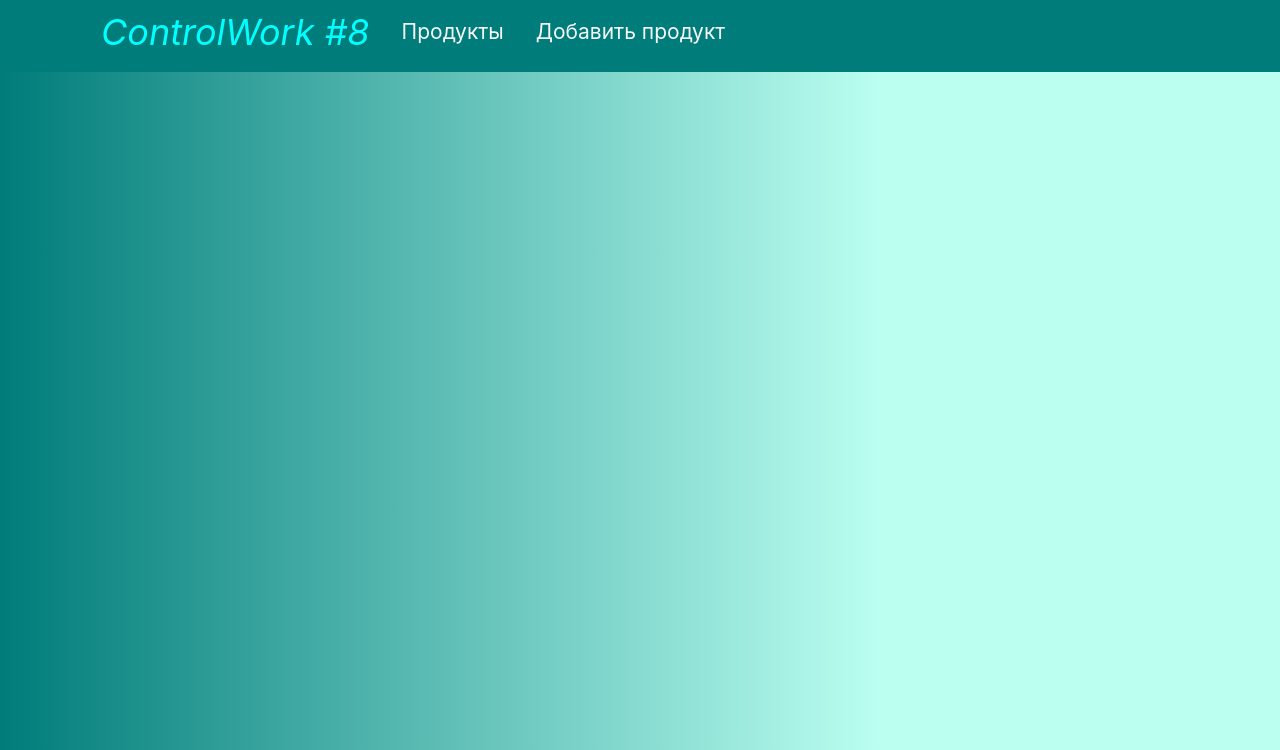
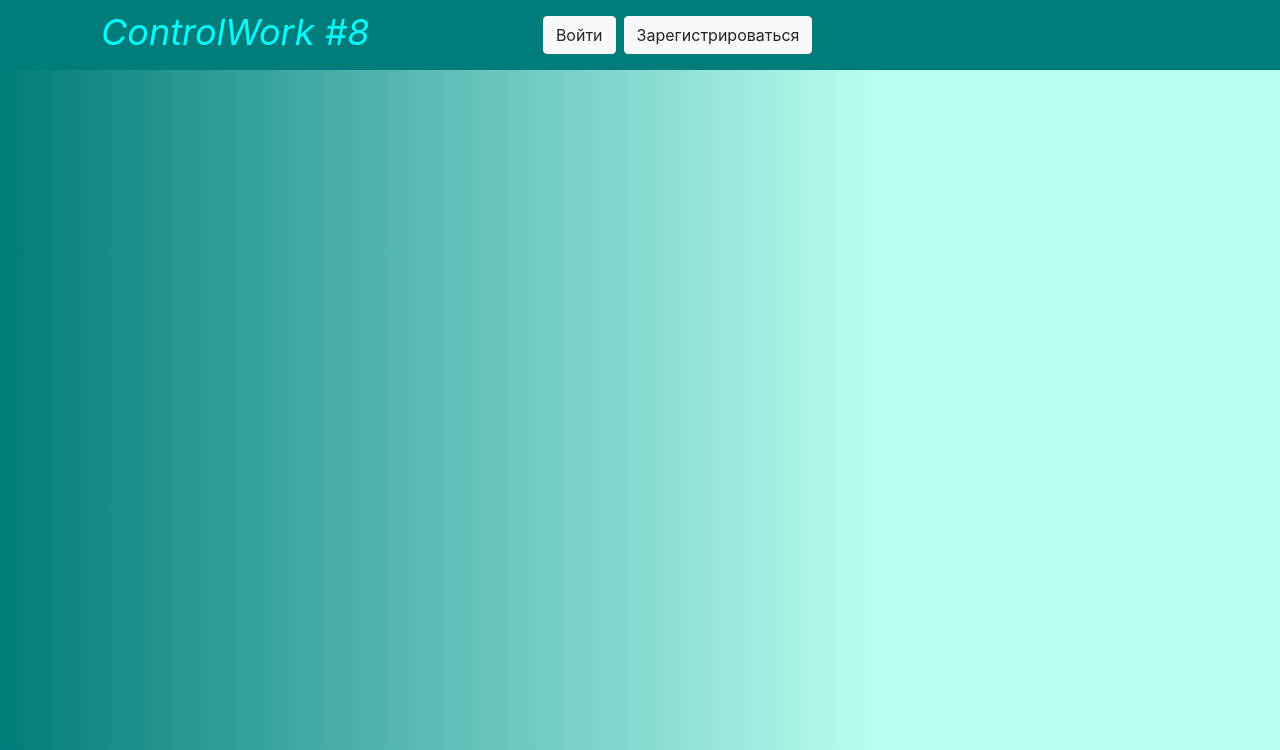
Before and after one commit to Rashid-ad-din/homework_68_rashid_gulamov, a Django app: template headhunter/webapp/templates/base.html in a window 1280 px wide. Shown: the top 750 px of the page. Run offline with Django 3.2, Linux system fonts and the light colour scheme; the template is opened without the code that fills it, so the values that code supplies are empty; some libraries are stand-ins or nearby versions.

Commit message:
Добавлены ссылки на кнопки регистрации, логина и логаута пользователей.

```diff
--- a/headhunter/webapp/templates/base.html
+++ b/headhunter/webapp/templates/base.html
@@ -30,17 +30,10 @@
 
 <div class="fixed-top" style="background-color: rgb(0,124,122);">
     <div class="container container-fluid d-flex">
-        <a class="navbar-brand ml-3" href="#"
+        <a class="navbar-brand ml-3" href="{% url 'index' %}"
            style="font-size: 36px; font-style: italic; color: aqua;">ControlWork #8</a>
         <div style="font-size: 21px; ">
             <ul class="d-flex list-unstyled">
-                <li class="nav-item">
-                    <a class="nav-link text-warning text-light pt-3" href="#">Продукты</a>
-                </li>
-                <li class="nav-item">
-                    <a class="nav-link text-warning text-light pt-3" href="#">Добавить продукт</a>
-                </li>
-
                 {% block menu %}{% endblock %}
                 {% if user.is_authenticated %}
                     <li class="nav-item">
@@ -53,30 +46,30 @@
                                 <span class="text-light">Здравствуйте, {{ user.username }}</span>
                             </div>
                             <div>
-{#                                <form action="{% url 'logout' %}" method="POST" class="ml-3">#}
-{#                                    {% csrf_token %}#}
-{#                                    <input type="submit" value="Выйти" class="btn btn-secondary mt-2">#}
-{#                                </form>#}
+                                <form action="{% url 'logout' %}" method="POST" class="ml-3">
+                                    {% csrf_token %}
+                                    <input type="submit" value="Выйти" class="btn btn-secondary mt-2">
+                                </form>
                             </div>
                         </div>
                     </li>
                 {% else %}
                     {% if 'auth' in request.get_full_path %}
                         <li class="nav-item mt-2 text-right" style="width: 230px;">
-{#                            <a href="{% url 'login' %}"#}
-{#                               class="btn btn-light mt-2 text-right">Войти</a>#}
+                            <a href="{% url 'login' %}"
+                               class="btn btn-light mt-2 text-right">Войти</a>
                         </li>
                         <li class="nav-item mt-2 text-right">
-{#                            <a href="{% url 'register' %}" class="btn btn-light mt-2 ml-2">Зарегистрироваться</a>#}
+                            <a href="{% url 'register' %}" class="btn btn-light mt-2 ml-2">Зарегистрироваться</a>
                         </li>
                     {% else %}
                         <li class="nav-item mt-2 text-right" style="width: 230px;">
-{#                            <a href="{% url 'login' %}?next={{ request.get_full_path }}"#}
-{#                               class="btn btn-light mt-2 text-right">Войти</a>#}
+                            <a href="{% url 'login' %}?next={{ request.get_full_path }}"
+                               class="btn btn-light mt-2 text-right">Войти</a>
                         </li>
                         <li class="nav-item mt-2 text-right">
-{#                            <a href="{% url 'register' %}?next={{ request.get_full_path }}"#}
-{#                               class="btn btn-light mt-2 ml-2">Зарегистрироваться</a>#}
+                            <a href="{% url 'register' %}?next={{ request.get_full_path }}"
+                               class="btn btn-light mt-2 ml-2">Зарегистрироваться</a>
                         </li>
                     {% endif %}
                 {% endif %}
@@ -104,5 +97,7 @@
     </div>
 </footer>
 
+{% block script %}{% endblock %}
+
 </body>
 </html>
```
